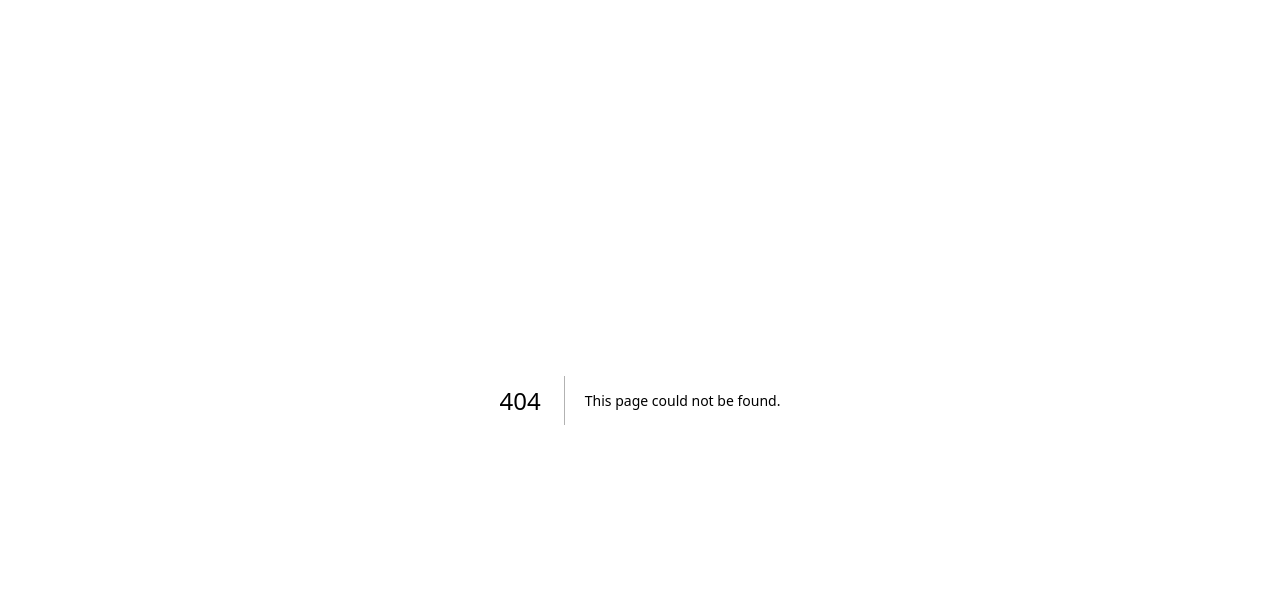
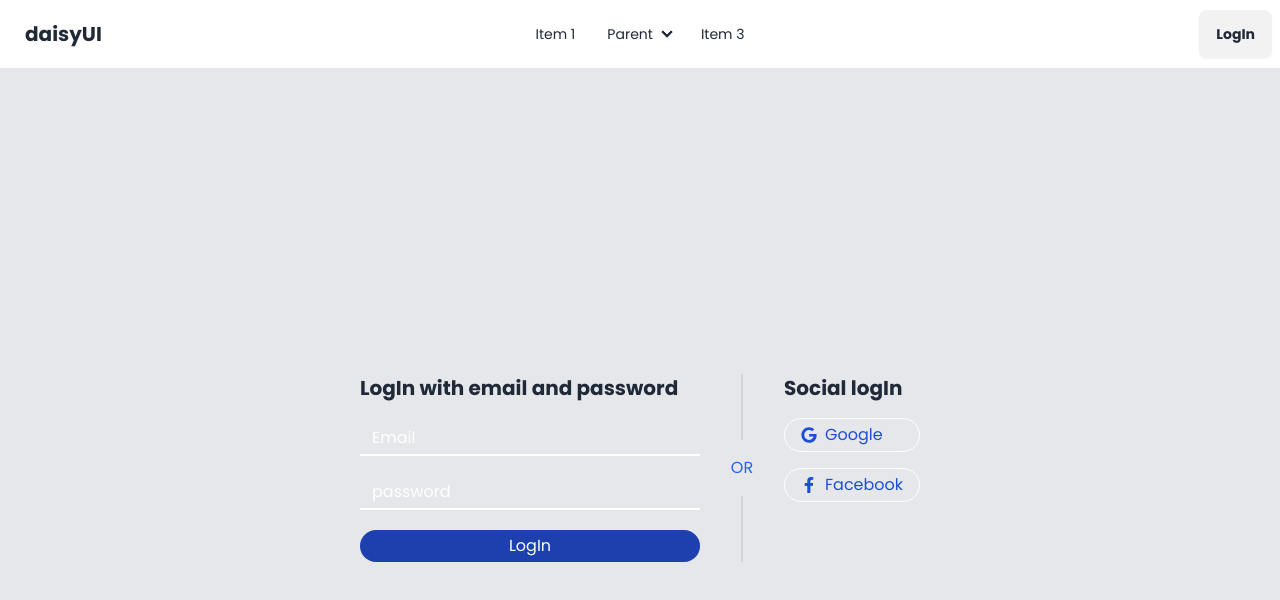
Before and after one commit to MILON-2377/online-learning-plateform, a Next.js app: page /login in a window 1280 px wide. Before the commit this address had no page. Shown: the top 600 px of the page. Built offline with nearby package versions, Linux system fonts and the light colour scheme.

Commit message:
login page added

```diff
--- a/package.json
+++ b/package.json
@@ -13,9 +13,11 @@
     "next": "^14.2.5",
     "react": "^18",
     "react-dom": "^18",
+    "react-hook-form": "^7.52.1",
     "react-icons": "^5.2.1"
   },
   "devDependencies": {
+    "daisyui": "^4.12.10",
     "eslint": "^8",
     "eslint-config-next": "14.2.5",
     "postcss": "^8",
--- a/src/app/ClientLayout.js
+++ b/src/app/ClientLayout.js
@@ -2,6 +2,7 @@
 import { Poppins } from "next/font/google";
 import "./globals.css";
 import AuthProvider from "@/AuthProvider/AuthProvider";
+import Navbar from "@/components/shared/Navbar";
 
 const inter = Poppins({
   weight: ["200", "400", "500", "700"],
@@ -12,7 +13,12 @@ export default function ClientLayout({ children }) {
   return (
     <AuthProvider>
       <html lang="en">
-        <body className={inter.className}>{children}</body>
+        <body className={inter.className}>
+          <div>
+            <Navbar />
+          </div>
+          {children}
+        </body>
       </html>
     </AuthProvider>
   );
--- /dev/null
+++ b/src/app/login/page.jsx
@@ -0,0 +1,52 @@
+"use client";
+
+import { useForm } from "react-hook-form";
+import { FaFacebookF } from "react-icons/fa";
+import { FaGoogle } from "react-icons/fa6";
+
+export default function LogIn() {
+  const { register } = useForm();
+
+  return (
+    <div className="flex flex-col items-center bg-gray-200 h-screen w-full justify-center">
+      <form className="flex lg:w-[50%] gap-6  justify-between p-10 ">
+        <div className="flex flex-col w-full gap-5">
+          <label>
+            <span className="text-xl font-bold ">LogIn with email and password</span>
+          </label>
+          <label className="flex flex-col gap-1">
+            <input
+              className="px-3 py-1 placeholder:text-white focus:outline-none bg-transparent border-white border-b-2"
+              placeholder="Email"
+              {...register("email", { required: "email is required" })}
+              type="email"
+            />
+          </label>
+          <label className="flex flex-col gap-1">
+            <input
+              className="px-3 py-1 placeholder:text-white focus:outline-none bg-transparent border-white border-b-2"
+              placeholder="password"
+              {...register("password", { required: "password is required" })}
+              type="password"
+            />
+          </label>
+          <button className="px-3 py-1  bg-blue-800 border-none text-white hover:text-white hover:bg-blue-500 rounded-full w-full">
+            LogIn
+          </button>
+        </div>
+        <div className="divider w-1 divider-horizontal text-blue-600 ">OR</div>
+        <div className="flex flex-col  w-full gap-4">
+          <h1 className="text-xl font-bold">Social logIn </h1>
+          <button className="px-4 py-1 border flex items-center gap-2  border-white text-blue-700 hover:bg-gray-300 hover:text-blue-900 rounded-full w-full ">
+          <FaGoogle />
+            <span>Google</span>
+          </button>
+          <button className="px-4 flex items-center gap-2 py-1 border  border-white text-blue-700 hover:bg-gray-300 hover:text-blue-900 rounded-full w-full ">
+          <FaFacebookF />
+            <span>Facebook</span>
+          </button>
+        </div>
+      </form>
+    </div>
+  );
+}
--- a/src/components/shared/Navbar.jsx
+++ b/src/components/shared/Navbar.jsx
@@ -3,7 +3,77 @@
 export default function Navbar() {
   return (
     <div>
-
+      <div className="navbar bg-base-100">
+        <div className="navbar-start">
+          <div className="dropdown">
+            <div tabIndex={0} role="button" className="btn btn-ghost lg:hidden">
+              <svg
+                xmlns="http://www.w3.org/2000/svg"
+                className="h-5 w-5"
+                fill="none"
+                viewBox="0 0 24 24"
+                stroke="currentColor"
+              >
+                <path
+                  strokeLinecap="round"
+                  strokeLinejoin="round"
+                  strokeWidth="2"
+                  d="M4 6h16M4 12h8m-8 6h16"
+                />
+              </svg>
+            </div>
+            <ul
+              tabIndex={0}
+              className="menu menu-sm dropdown-content bg-base-100 rounded-box z-[1] mt-3 w-52 p-2 shadow"
+            >
+              <li>
+                <a>Item 1</a>
+              </li>
+              <li>
+                <a>Parent</a>
+                <ul className="p-2">
+                  <li>
+                    <a>Submenu 1</a>
+                  </li>
+                  <li>
+                    <a>Submenu 2</a>
+                  </li>
+                </ul>
+              </li>
+              <li>
+                <a>Item 3</a>
+              </li>
+            </ul>
+          </div>
+          <a className="btn btn-ghost text-xl">daisyUI</a>
+        </div>
+        <div className="navbar-center hidden lg:flex">
+          <ul className="menu menu-horizontal px-1">
+            <li>
+              <a>Item 1</a>
+            </li>
+            <li>
+              <details>
+                <summary>Parent</summary>
+                <ul className="p-2">
+                  <li>
+                    <a>Submenu 1</a>
+                  </li>
+                  <li>
+                    <a>Submenu 2</a>
+                  </li>
+                </ul>
+              </details>
+            </li>
+            <li>
+              <a>Item 3</a>
+            </li>
+          </ul>
+        </div>
+        <div className="navbar-end">
+          <a href="/login" className="btn">LogIn</a>
+        </div>
+      </div>
     </div>
-  )
+  );
 }
--- a/tailwind.config.js
+++ b/tailwind.config.js
@@ -14,5 +14,5 @@ module.exports = {
       },
     },
   },
-  plugins: [],
+  plugins: [require("daisyui")],
 };
```
Also changed, not shown: 1 other file (tests, documents, lock files or other folders).
